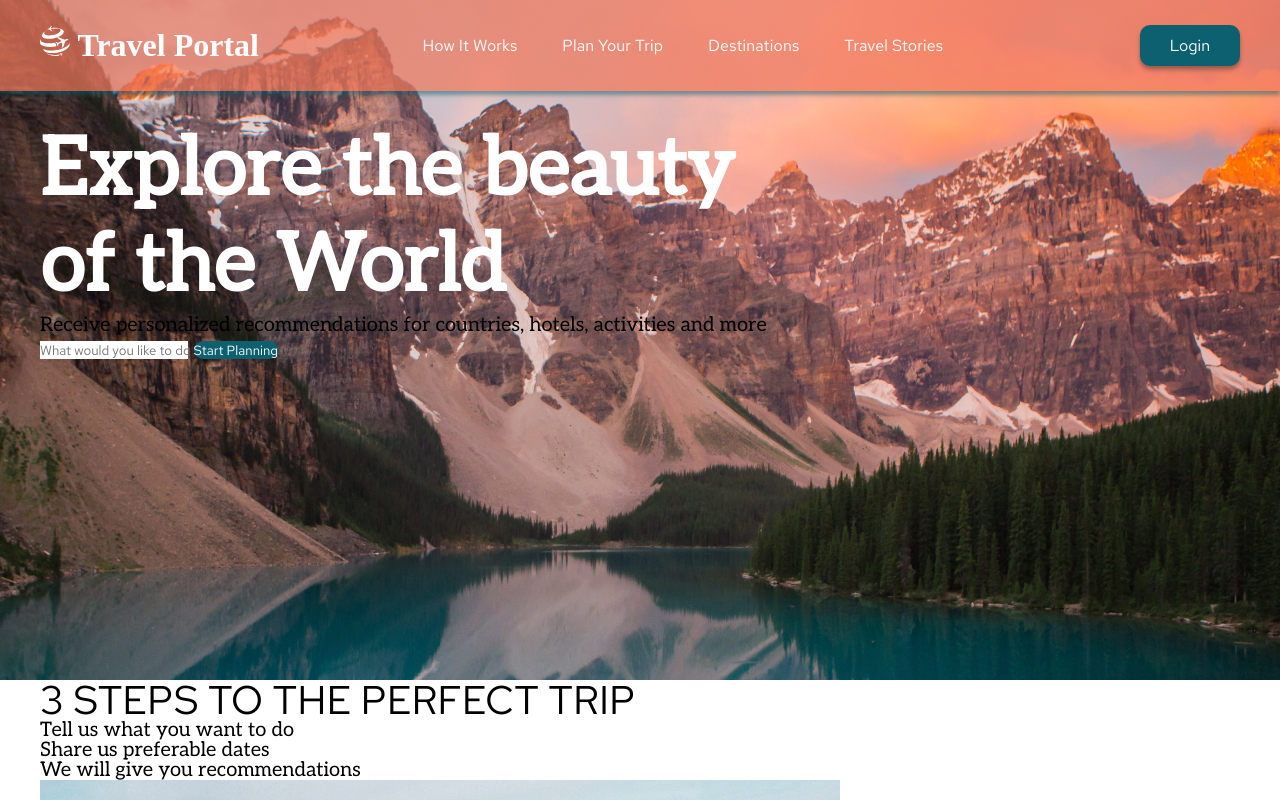
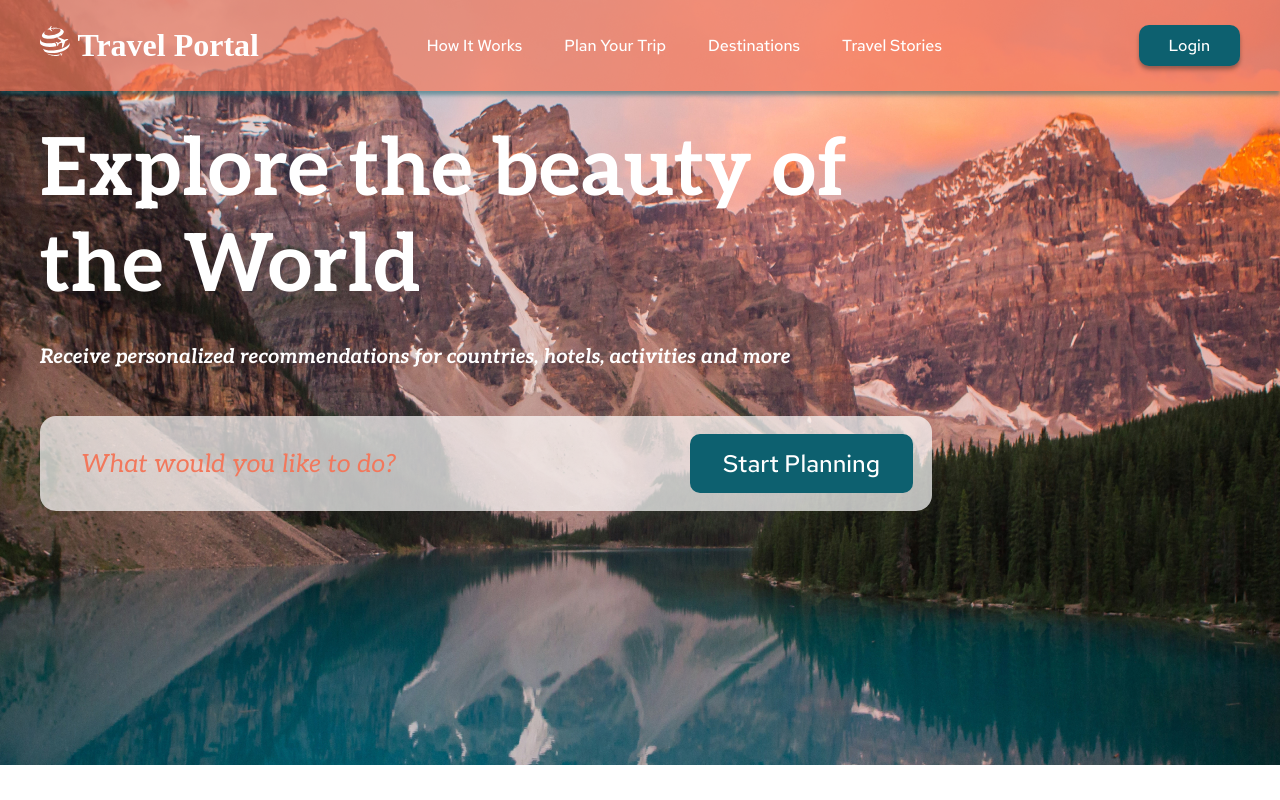
Before and after one commit to KatrinSha/Travel-landing-page, a website: page index.html in a window 1280 px wide. Shown: the top 800 px of the page. Drawn offline with Linux system fonts and the light colour scheme; a web font is replaced by a local one.

Commit message:
feat: add previw's style, fix fonts

```diff
--- a/index.html
+++ b/index.html
@@ -10,8 +10,9 @@
     <link rel="preconnect" href="https://fonts.googleapis.com">
     <link rel="preconnect" href="https://fonts.gstatic.com" crossorigin>
     <link
-        href="https://fonts.googleapis.com/css2?family=Aleo:ital@0;1&family=Magra:wght@700&family=Montserrat:ital,wght@0,300;1,600&family=Red+Hat+Text&display=swap"
-        rel="stylesheet">
+    <link href="https://fonts.googleapis.com/css2?family=Aleo:ital,wght@0,300;0,400;0,700;1,300;1,400;1,700&family=Magra:wght@700&family=Red+Hat+Text:ital,wght@0,300;0,400;0,500;0,600;0,700;1,300;1,400;1,500;1,600;1,700&display=swap" rel="stylesheet">
+
+
     <link rel="stylesheet" href="/sass/style.css">
     <title>Travel</title>
 </head>
@@ -46,7 +47,7 @@
                     <p>Receive personalized recommendations for countries, hotels, activities and more</p>
                     <div class="search-panel">
                         <input class="input" placeholder="What would you like to do?">
-                        <button class="button">Start Planning</button>
+                        <button class="button input__button">Start Planning</button>
                     </div>
                 </div>
         </section>
--- a/sass/base/_base.scss
+++ b/sass/base/_base.scss
@@ -17,7 +17,7 @@ h1 {
   font-size: 80px;
   color: white;
   line-height: 96px;
-  letter-spacing: 0.02rem;
+
 
 
 }
@@ -36,6 +36,7 @@ h3 {
   font-weight: 400;
   font-size: 35px;
 
+
 }
 
 h4 {
@@ -48,8 +49,10 @@ h4 {
 
 p {
   font-family: 'Aleo';
-  font-style: normal;
-  font-weight: 400;
+  font-style:italic;
+  font-weight: 700;
   font-size: 20px;
+  color: white;
+
 
 }
--- a/sass/base/_buttons.scss
+++ b/sass/base/_buttons.scss
@@ -18,4 +18,12 @@
 .header__button {
     padding: 10px 30px;
     font-size: 16px;
-    box-shadow: 0px 4px 4px rgba(0, 0, 0, 0.25), 0px 2px 3px rgba(13, 96, 111, 0.16);}
+    box-shadow: 0px 4px 4px rgba(0, 0, 0, 0.25), 0px 2px 3px rgba(13, 96, 111, 0.16);
+}
+
+.input__button {
+    padding: 14px 33px;
+    font-size: 24px;
+
+
+}
--- a/sass/components/_header.scss
+++ b/sass/components/_header.scss
@@ -29,10 +29,9 @@
     font-style: normal;
     font-weight: 500;
     font-size: 16px;
-    list-style: none;
-    letter-spacing: .015rem;
     color: $color-additional;
-    padding-right: 45px;
+    padding-right: 42px;
+
 
 
 }
@@ -45,5 +44,5 @@
     line-height: 39px;
     text-decoration: none;
     color: $color-additional;
-    padding-right: 12px;
+    padding-right: 13px;
 }
--- a/sass/components/_preview.scss
+++ b/sass/components/_preview.scss
@@ -1,6 +1,35 @@
-.preview__content{
+.preview__content {
     padding: 32px 308px 321px 0px;
 }
-h1{
-    width: 780px;
+
+h1 {
+    padding-bottom: 32px;
 }
+
+.preview__content p {
+    padding-bottom: 49px;
+}
+
+.search-panel {
+    display: flex;
+    justify-content: space-between;
+    background: rgba(255, 255, 255, 0.7);
+    border-radius: 16px;
+    padding: 18px 19px 18px 41px;
+
+}
+
+::placeholder {
+    font-family: 'Aleo';
+    font-style: italic;
+    font-weight: 400;
+    font-size: 25px;
+
+    color: $color-main-light;}
+
+.input{
+    flex: auto;
+    background-color: transparent;
+    font-size: x-large;
+
+}
```
Also changed, not shown: sass/style.css, 2 other files.
